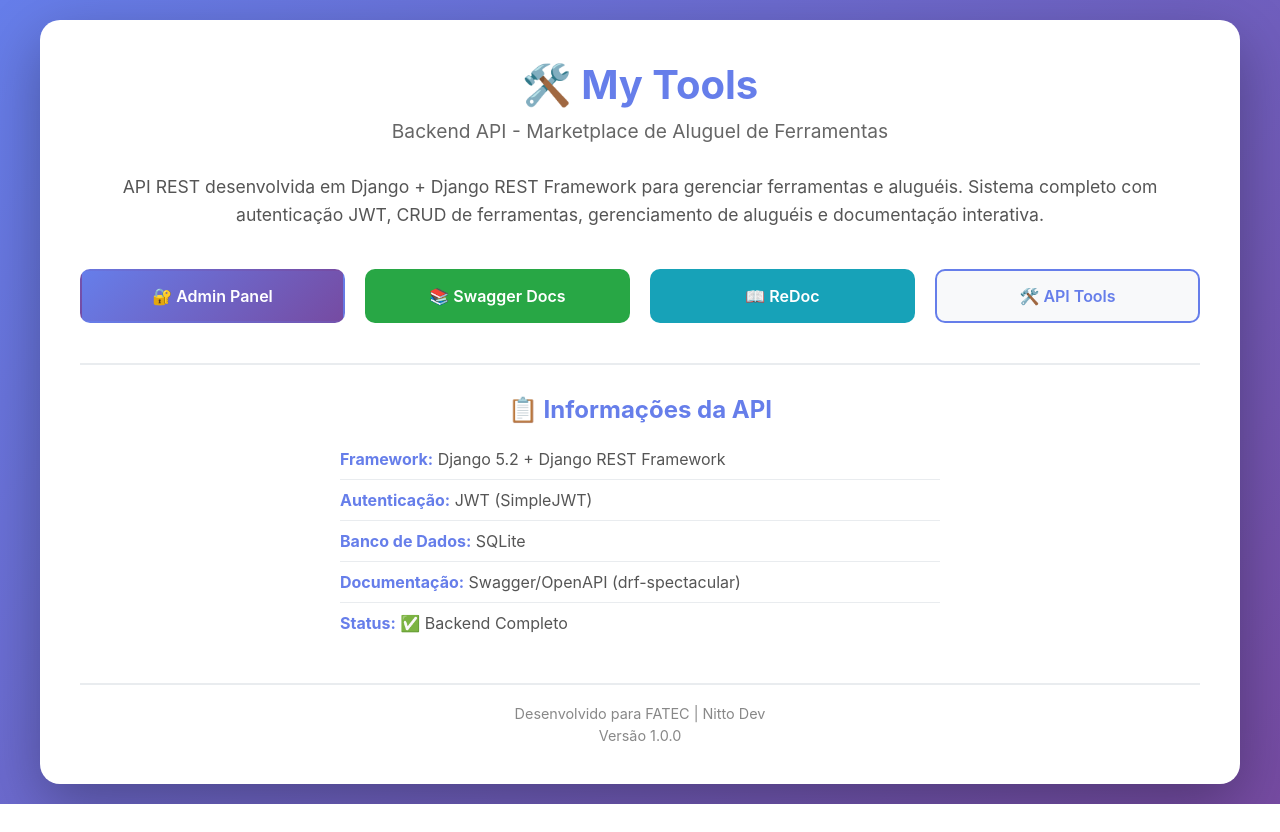
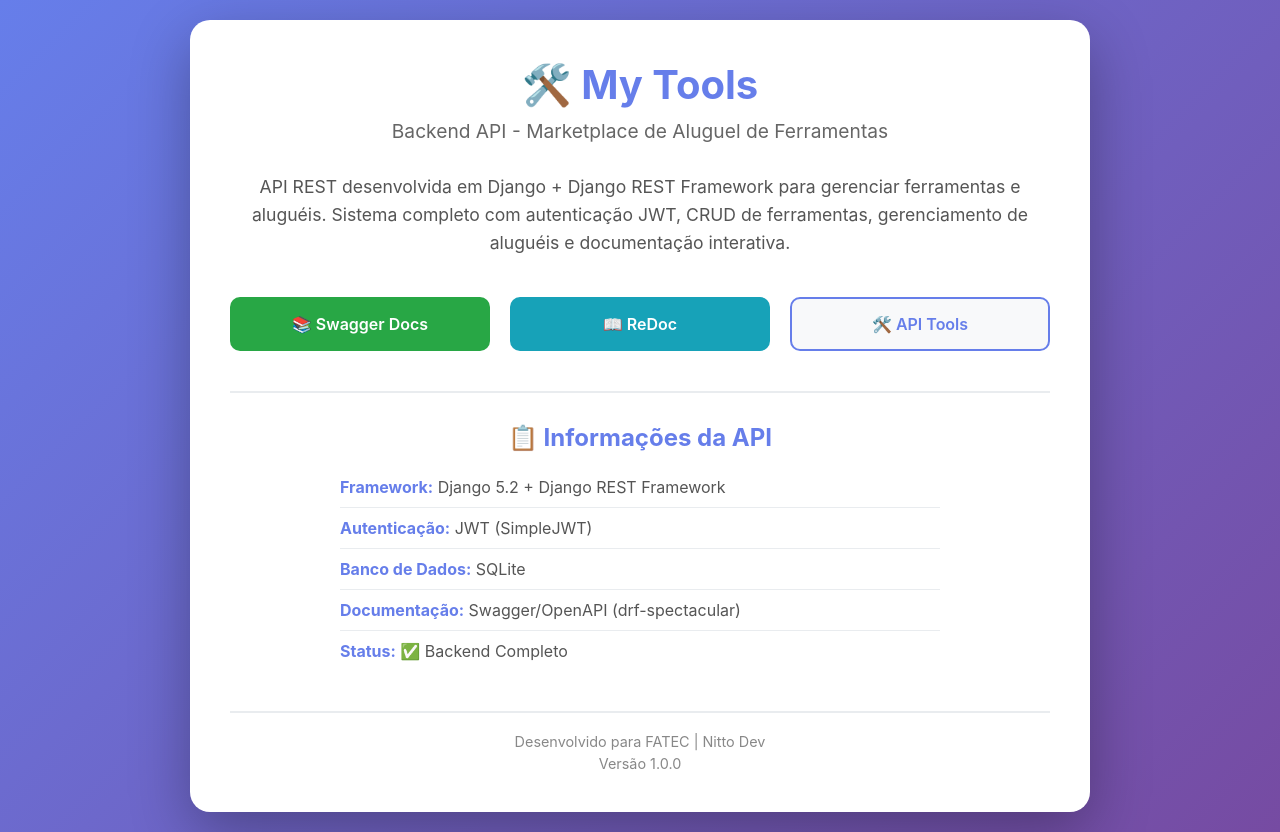
Before and after one commit to nittosantos/my-tools-back, a Django app: page / in a window 1280 px wide. Before the commit the page ends 804 px from the top, so only its background shows below. Run offline with Django 5.2, Linux system fonts and the light colour scheme; parts of the project's set-up code (start-up, migrations or seed data) failed here and were passed over.

Commit message:
Remove botão do admin e ajusta tamanho do card para 900px (3 botões)

```diff
--- a/core/templates/home.html
+++ b/core/templates/home.html
@@ -27,7 +27,7 @@
   background: white;
   border-radius: 20px;
   box-shadow: 0 20px 60px rgba(0, 0, 0, 0.3);
-  max-width: 1200px;
+  max-width: 900px;
   width: 100%;
   padding: 40px;
   text-align: center;
@@ -55,7 +55,7 @@
 
 .buttons-grid {
   display: grid;
-  grid-template-columns: repeat(4, 1fr);
+  grid-template-columns: repeat(3, 1fr);
   gap: 20px;
   margin-top: 30px;
 }
@@ -191,7 +191,6 @@
       </p>
 
       <div class="buttons-grid">
-        <a href="/admin/" class="btn btn-primary">🔐 Admin Panel</a>
         <a href="/api/docs/" class="btn btn-success">📚 Swagger Docs</a>
         <a href="/api/redoc/" class="btn btn-info">📖 ReDoc</a>
         <a href="/api/tools/" class="btn btn-secondary">🛠️ API Tools</a>
```
